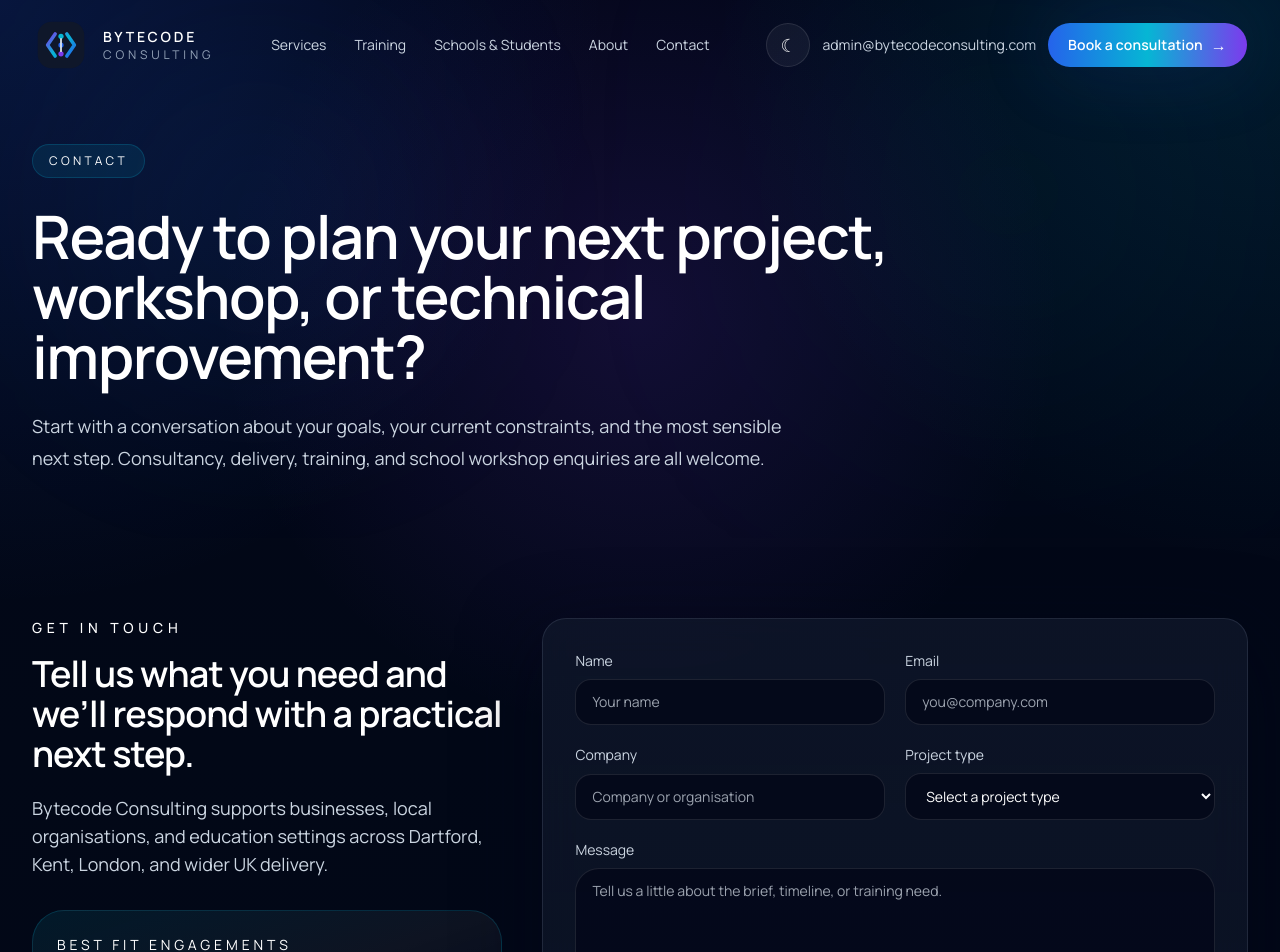
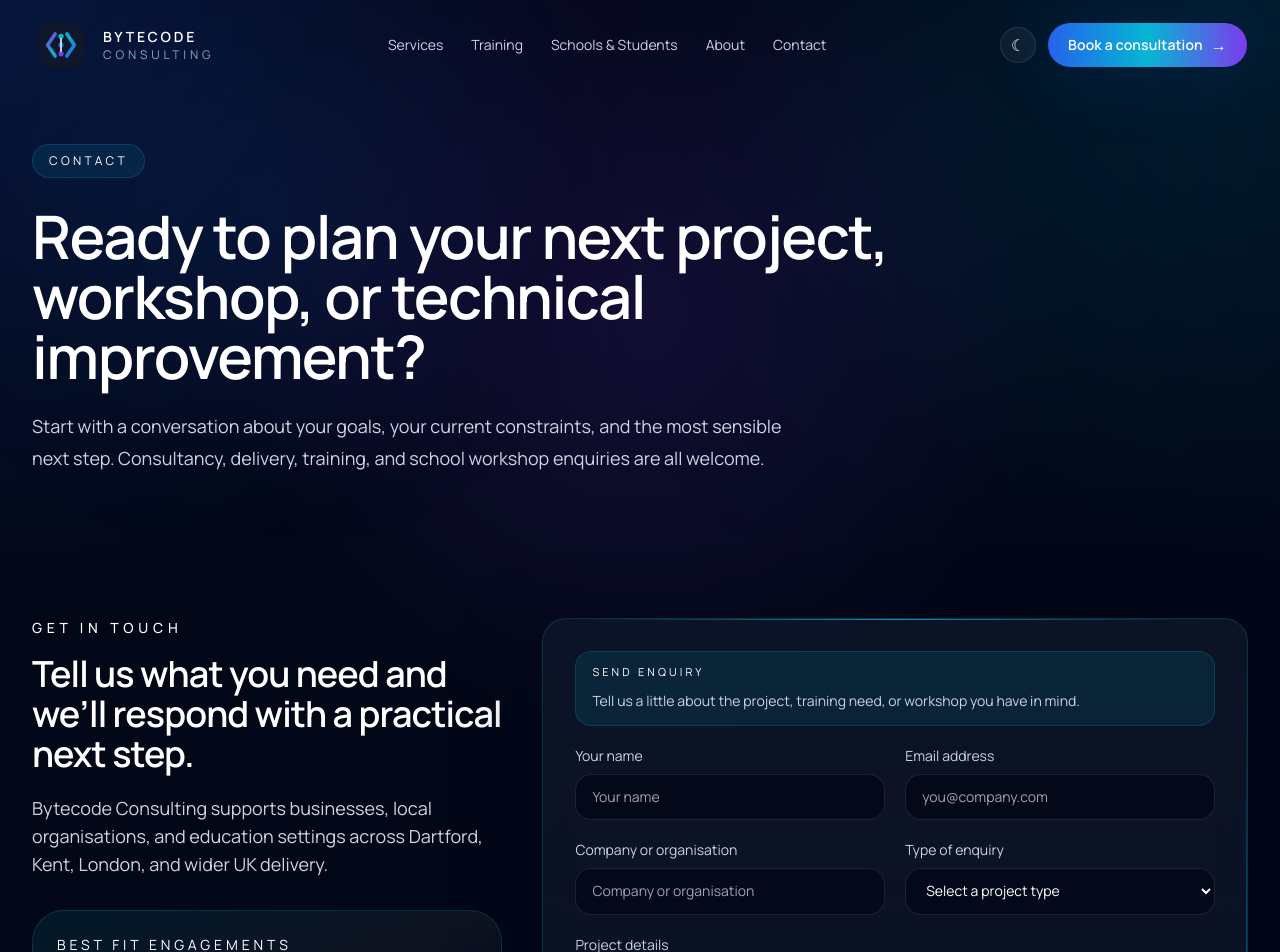
Before and after one commit to danesm/bytecodeconsulting-site, a Next.js app: page /contact in a window 1280 px wide. Shown: the top 952 px of the page. Built offline with nearby package versions, Linux system fonts and the light colour scheme.

Commit message:
Polish hero copy and contact panel

```diff
--- a/app/page.tsx
+++ b/app/page.tsx
@@ -30,7 +30,7 @@ export default function Home() {
               Practical AI, cloud, software, and training for growing organisations
             </div>
             <h1 className="mt-8 text-5xl font-semibold tracking-tight text-white sm:text-6xl lg:text-7xl">
-              Practical AI and modern technical delivery for <span className="text-gradient">growing organisations</span>.
+              Use AI, cloud, and modern software to <span className="text-gradient">move your business forward with confidence</span>.
             </h1>
             <p className="mt-8 max-w-2xl text-lg leading-8 text-slate-300 sm:text-xl">
               Bytecode Consulting helps growing businesses use AI intelligence, cloud, and modern software to reduce manual work, improve service,
--- a/components/site/contact-form.tsx
+++ b/components/site/contact-form.tsx
@@ -44,16 +44,23 @@ export function ContactForm() {
   }
 
   return (
-    <Card className="p-8">
+    <Card className="relative overflow-hidden border-cyan/20 p-8 shadow-[0_0_0_1px_rgba(34,211,238,0.08),0_30px_100px_rgba(2,6,23,0.45)]">
+      <div className="pointer-events-none absolute inset-x-12 top-0 h-px bg-gradient-to-r from-transparent via-cyan/80 to-transparent" />
+      <div className="pointer-events-none absolute inset-y-10 right-0 w-px bg-gradient-to-b from-transparent via-cyan/40 to-transparent" />
       <form className="grid gap-5" onSubmit={handleSubmit}>
         <input type="hidden" name="access_key" value="a5d942d1-ec73-4444-956d-4b6144451b39" />
         <input type="hidden" name="subject" value="New Bytecode Consulting enquiry" />
         <input type="hidden" name="from_name" value="Bytecode Consulting Website" />
         <input type="checkbox" name="botcheck" className="hidden" tabIndex={-1} autoComplete="off" />
 
+        <div className="rounded-2xl border border-cyan/20 bg-cyan/10 px-4 py-3">
+          <p className="text-[11px] uppercase tracking-[0.28em] text-cyan-200">Send enquiry</p>
+          <p className="mt-2 text-sm leading-6 text-slate-300">Tell us a little about the project, training need, or workshop you have in mind.</p>
+        </div>
+
         <div className="grid gap-5 md:grid-cols-2">
           <label className="grid gap-2 text-sm text-slate-300">
-            Name
+            Your name
             <input
               type="text"
               name="name"
@@ -64,7 +71,7 @@ export function ContactForm() {
             />
           </label>
           <label className="grid gap-2 text-sm text-slate-300">
-            Email
+            Email address
             <input
               type="email"
               name="email"
@@ -78,7 +85,7 @@ export function ContactForm() {
 
         <div className="grid gap-5 md:grid-cols-2">
           <label className="grid gap-2 text-sm text-slate-300">
-            Company
+            Company or organisation
             <input
               type="text"
               name="company"
@@ -88,7 +95,7 @@ export function ContactForm() {
             />
           </label>
           <label className="grid gap-2 text-sm text-slate-300">
-            Project type
+            Type of enquiry
             <select
               name="projectType"
               defaultValue=""
@@ -108,7 +115,7 @@ export function ContactForm() {
         </div>
 
         <label className="grid gap-2 text-sm text-slate-300">
-          Message
+          Project details
           <textarea
             name="message"
             required
--- a/components/site/navbar.tsx
+++ b/components/site/navbar.tsx
@@ -51,9 +51,6 @@ export function Navbar() {
 
           <div className="hidden items-center gap-3 lg:flex">
             <ThemeToggle />
-            <Link href="/contact" className="hidden text-sm text-slate-300 transition hover:text-white xl:inline-flex">
-              admin@bytecodeconsulting.com
-            </Link>
             <Button href="/contact" className="px-4 py-2.5 text-sm">
               Book a consultation
             </Button>
@@ -82,9 +79,6 @@ export function Navbar() {
                 {item.label}
               </Link>
             ))}
-            <div className="rounded-2xl border border-white/10 bg-white/[0.03] px-4 py-3 text-sm text-slate-300">
-              admin@bytecodeconsulting.com
-            </div>
             <div className="flex justify-start">
               <ThemeToggle />
             </div>
--- a/components/site/theme-toggle.tsx
+++ b/components/site/theme-toggle.tsx
@@ -22,9 +22,9 @@ export function ThemeToggle() {
       type="button"
       onClick={toggleTheme}
       aria-label={theme === "light" ? "Switch to dark mode" : "Switch to light mode"}
-      className="inline-flex h-11 w-11 items-center justify-center rounded-full border border-white/10 bg-white/5 text-white transition hover:border-cyan/40 hover:bg-white/10"
+      className="inline-flex h-9 w-9 items-center justify-center rounded-full border border-white/10 bg-white/5 text-white transition hover:border-cyan/40 hover:bg-white/10"
     >
-      <span className="text-lg leading-none">{theme === "light" ? "☀" : "☾"}</span>
+      <span className="text-base leading-none">{theme === "light" ? "☀" : "☾"}</span>
     </button>
   );
 }
```
